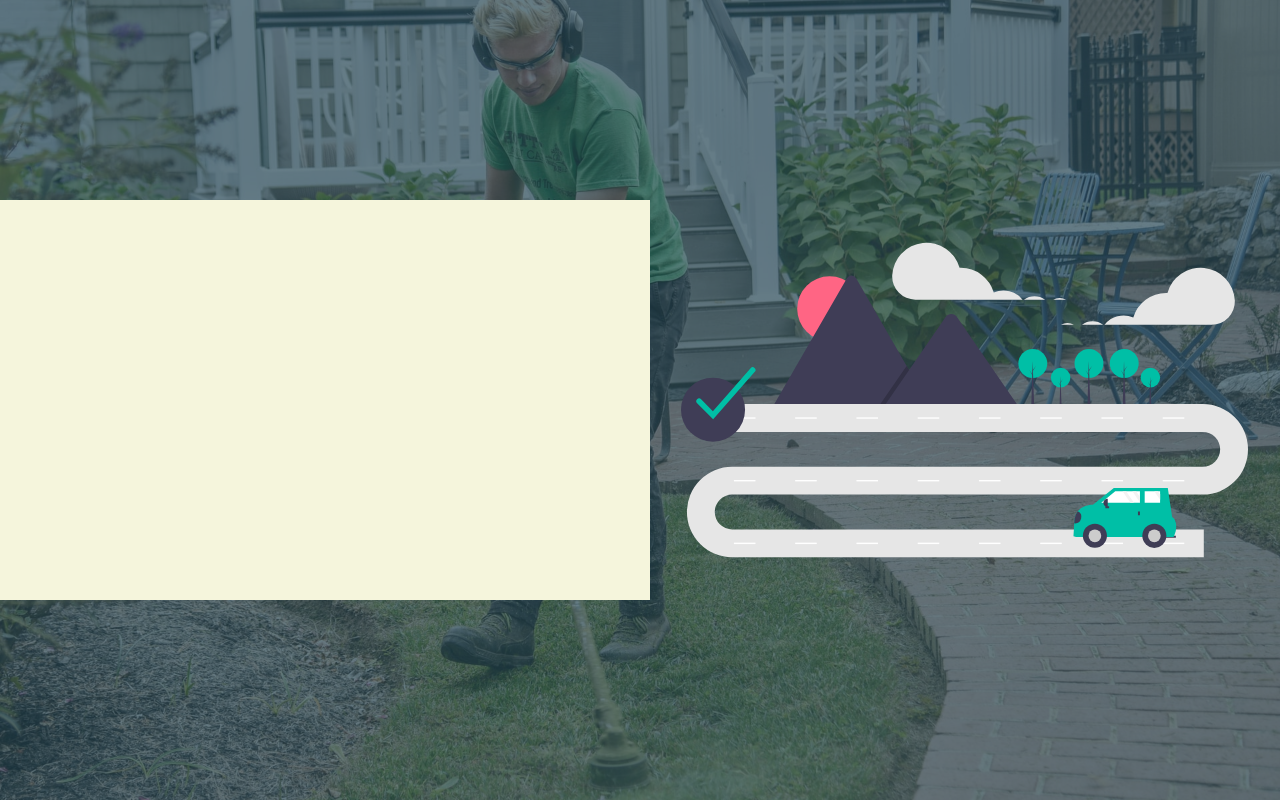
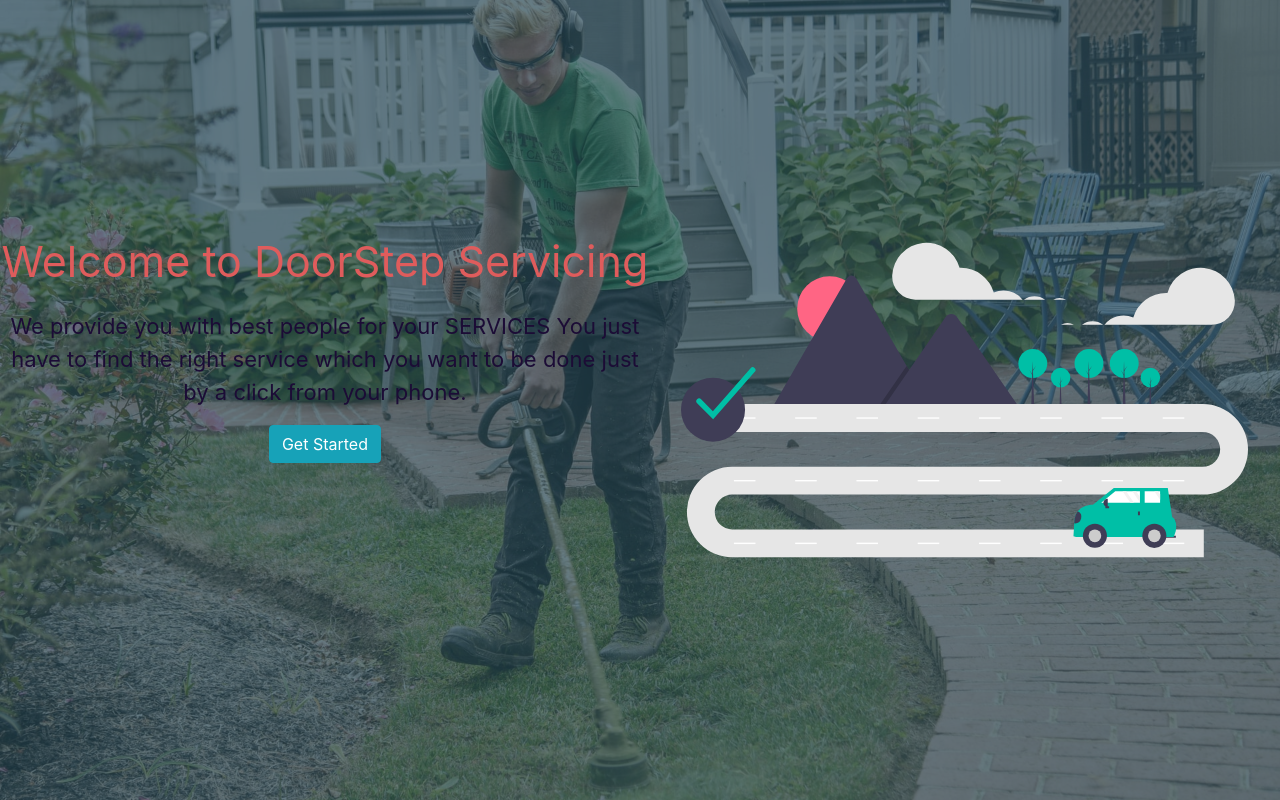
Before and after one commit to umangag07/Reactjs-Projects, a React (Create React App) app in the folder generalservicing_multipage_website/: page / in a window 1280 px wide. Built offline with nearby package versions, Linux system fonts and the light colour scheme.

Commit message:
Top section done with photo and text

```diff
--- a/generalservicing_multipage_website/package.json
+++ b/generalservicing_multipage_website/package.json
@@ -7,8 +7,10 @@
     "@testing-library/react": "^11.2.2",
     "@testing-library/user-event": "^12.6.0",
     "axios": "^0.21.1",
+    "bootstrap": "^4.5.3",
     "cors": "^2.8.5",
     "react": "^17.0.1",
+    "react-bootstrap": "^1.4.0",
     "react-dom": "^17.0.1",
     "react-responsive": "^8.2.0",
     "react-scripts": "4.0.1",
--- a/generalservicing_multipage_website/src/Containers/HomePage/TopSection.jsx
+++ b/generalservicing_multipage_website/src/Containers/HomePage/TopSection.jsx
@@ -2,6 +2,9 @@ import React from "react";
 import styled from "styled-components";
 import LandingPhoto from "../../Assets/Photos/landing-page.jpg";
 import landingPagePhoto from "../../Assets/Illustrations/landing_page.svg";
+import 'bootstrap/dist/css/bootstrap.min.css';
+import {Button} from 'react-bootstrap'
+import Marginer from '../../components/Marginer'
 const TopConatiner = styled.div`
   display: flex;
   width: 100%;
@@ -29,7 +32,19 @@ const DisplayText = styled.div`
   height: 20em;
   font-size: 20px;
   text-align: center;
-  background-color: beige;
+
+`;
+const DisplayTitle = styled.div`
+  font-size: 43px;
+  text-align: center;
+  color:#df5c5c;
+
+`;
+const DisplayInnerText = styled.div`
+  font-size: 22px;
+  text-align: center;
+  color:#1c0c36;
+
 `;
 const DisplayImg = styled.div`
   width: 40em;
@@ -45,7 +60,19 @@ function TopSection() {
       <TopConatiner>
         <Background>
           <InnerSection>
-            <DisplayText></DisplayText>
+            <DisplayText>
+            <Marginer direction="vertical" margin="29px"/>
+              <DisplayTitle>Welcome to DoorStep Servicing</DisplayTitle>
+              <Marginer direction="vertical" margin="16px"/>
+              <DisplayInnerText>
+                We provide you with best people for your SERVICES
+                You just have to find the right service which you want to be done just by a
+                click from your phone.
+
+               </DisplayInnerText>
+               <Marginer direction="vertical" margin="16px"/>
+              <Button variant="info">Get Started</Button>
+            </DisplayText>
             <DisplayImg>
               <img src={landingPagePhoto} />
             </DisplayImg>
```
Also changed, not shown: 1 other file (tests, documents, lock files or other folders).
